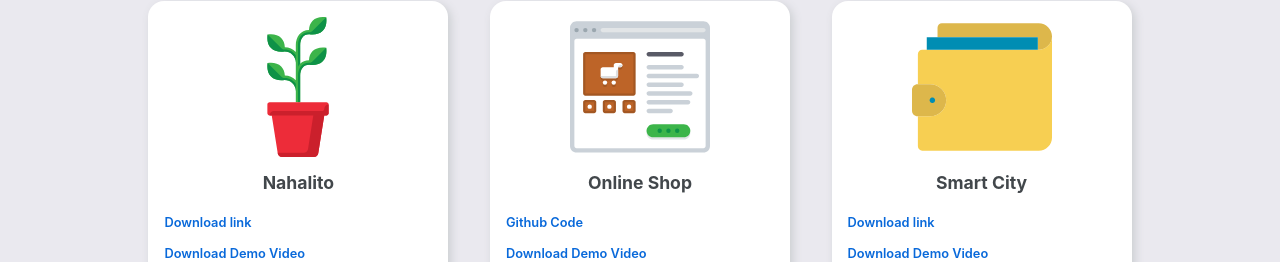
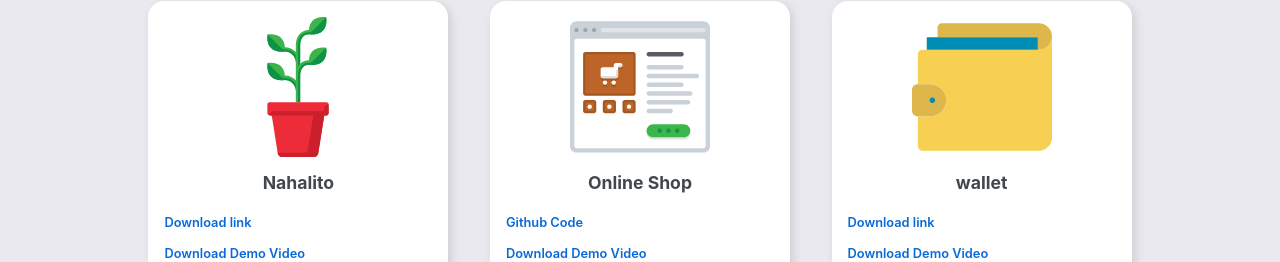
Before and after one commit to hadis-soleymani/myBlog, a Next.js app: page / in a window 1280 px wide. Shown: the part 2166-2428 px from the top of the page. Built offline with nearby package versions, Linux system fonts and the light colour scheme; a web font is replaced by a local one.

Commit message:
change work to wallet

```diff
--- a/pages/works.js
+++ b/pages/works.js
@@ -33,7 +33,7 @@ const Works = () => {
           download="https://cafebazaar.ir/app/com.scanqrcode"
           video="https://drive.google.com/file/d/1oWtT4Krg-OgnAaAjqzkAikV1EYPJY87z/view?usp=sharing"
           image={"wallet.svg"}
-          name="Smart City"
+          name="wallet"
         />
         {show ? (
           <>
```
